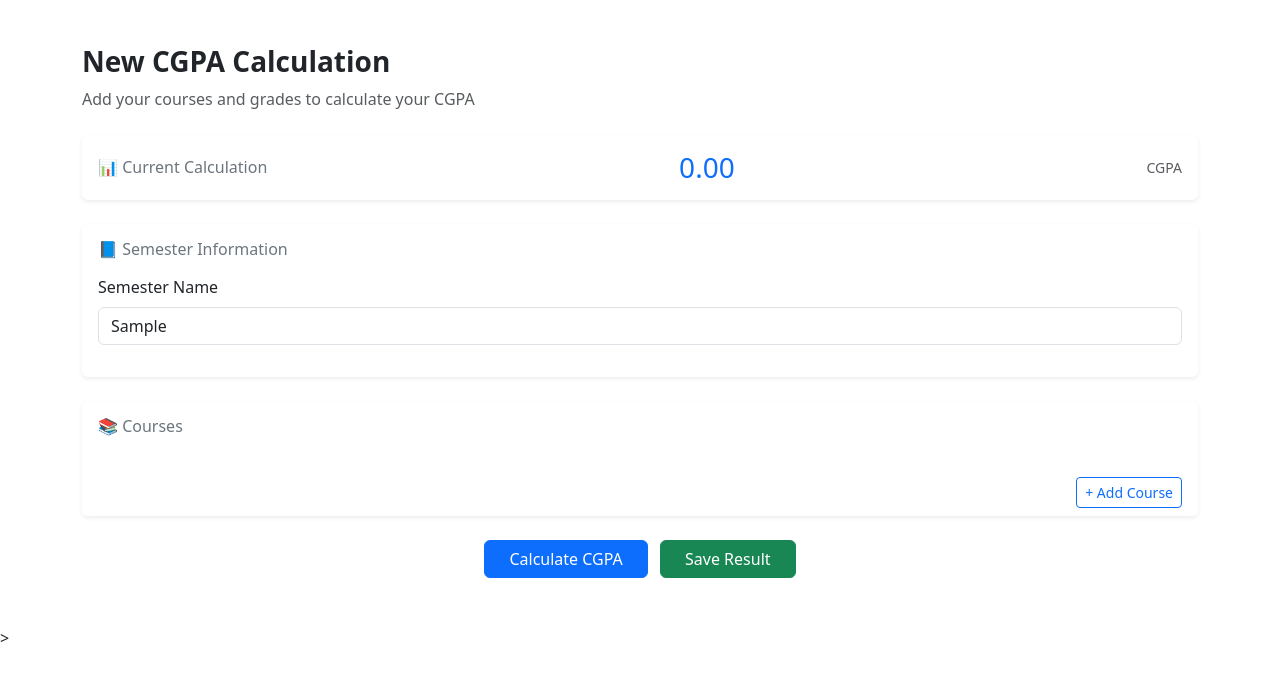
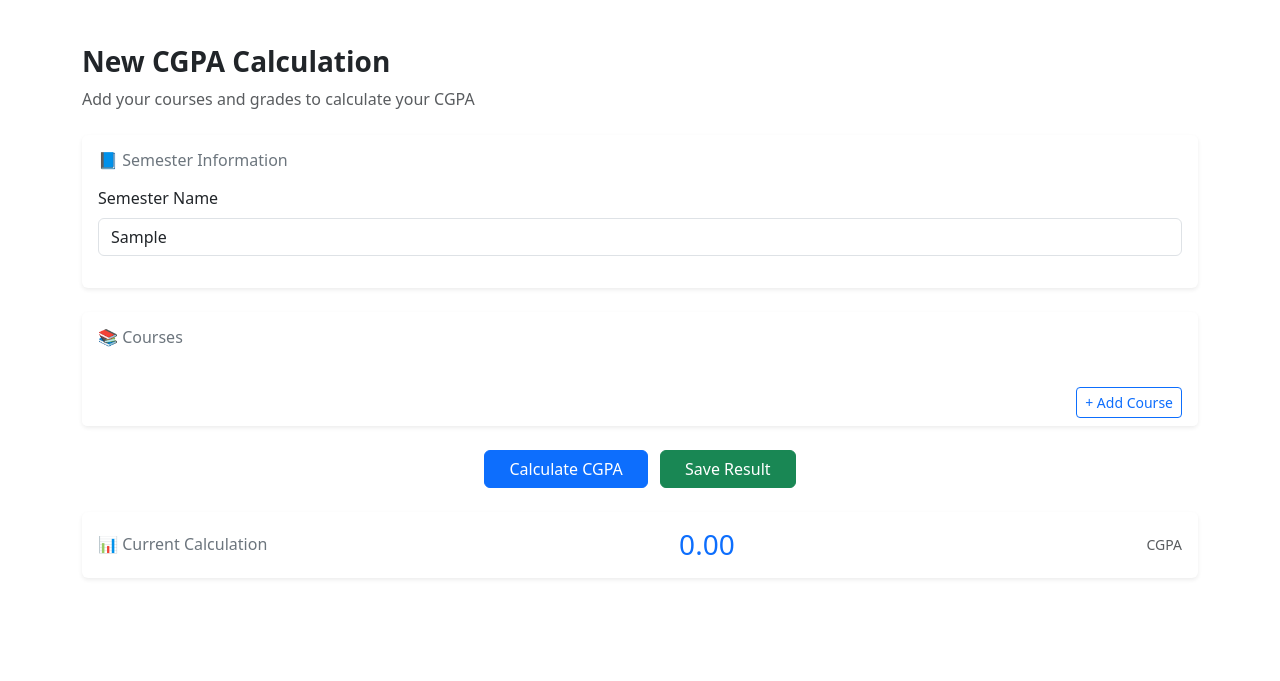
Before and after one commit to ChamzDcoder/gradeTrack-chamberlain, a plain HTML site: page pages/calculator.html in a window 1280 px wide. Both pictures are taken after typing "Sample" into the empty fields and a click on the button "Calculate CGPA". Shown: the part 67-748 px from the top of the page. Drawn offline with nearby package versions, Linux system fonts and the light colour scheme.

Commit message:
update changes

```diff
--- a/assets/js/calculator.js
+++ b/assets/js/calculator.js
@@ -1,3 +1,4 @@
+
 function showToast(message, type = "primary") {
   const toastEl = document.getElementById("toast");
   const toastBody = document.getElementById("toastBody");
@@ -78,7 +79,16 @@ function showToast(message, type = "primary") {
     showToast("⚠️ Fill all fields!", "warning");
     return;
   }
-      cgpaResult.textContent = calculateCGPA();
+
+  const cgpa = calculateCGPA();
+  cgpaResult.textContent = cgpa;
+
+  // Show the card below the buttons
+  const card = document.getElementById("currentCalculationCard");
+  card.style.display = "block";
+
+  // Smooth scroll to the card
+  card.scrollIntoView({ behavior: "smooth", block: "start" });
 });
 
 document.getElementById("saveBtn").addEventListener("click", () => {
@@ -115,14 +125,13 @@ function showToast(message, type = "primary") {
   setTimeout(() => window.location.href = "dashboard.html", 1200);
 });
 
-
+// Delete account
 document.getElementById("deleteAccountBtn").addEventListener("click", function () {
   const currentUser = JSON.parse(localStorage.getItem("currentUser"));
   if (!currentUser) {
     showToast("❌ User not found. Please log in again.", "danger");
     return;
   }
-
 
   const userId = currentUser._id || currentUser.id || null;
   if (!userId) {
@@ -137,7 +146,6 @@ function showToast(message, type = "primary") {
   })
   .then(res => {
     if (!res.ok) {
-      e
       return res.json().then(body => {
         const msg = (body && (body.message || JSON.stringify(body))) || "Failed to delete account";
         throw new Error(msg);
@@ -155,7 +163,7 @@ function showToast(message, type = "primary") {
   });
 });
 
-
+// Logout
 document.getElementById("logoutBtn").addEventListener("click", () => {
   localStorage.removeItem("currentUser");
   window.location.replace("login.html");
--- a/pages/calculator.html
+++ b/pages/calculator.html
@@ -27,7 +27,6 @@
           <li class="nav-item"><a class="nav-link" href="calculator.html">CGPA Calculator</a></li>
         </ul>
 
-
         <div class="dropdown me-2">
           <button class="btn bg-transparent dropdown-toggle border-0" id="profileDropdown" data-bs-toggle="dropdown">
             <i class="bi bi-person-circle fs-4"></i>
@@ -46,14 +45,6 @@
     <div class="mb-4">
       <h3 class="fw-bold text-dark">New CGPA Calculation</h3>
       <p class="text-muted">Add your courses and grades to calculate your CGPA</p>
-    </div>
-
-    <div class="card shadow-sm border-0 mb-4">
-      <div class="card-body d-flex justify-content-between align-items-center">
-        <h6 class="text-secondary mb-0">📊 Current Calculation</h6>
-        <h3 id="cgpaResult" class="text-primary mb-0">0.00</h3>
-        <small class="text-muted">CGPA</small>
-      </div>
     </div>
 
     <div class="card shadow-sm border-0 mb-4">
@@ -76,13 +67,22 @@
       </div>
     </div>
 
-    <div class="text-center">
+    <!-- Buttons -->
+    <div class="text-center mb-4">
       <button id="calculateBtn" class="btn btn-primary px-4 me-2">Calculate CGPA</button>
       <button id="saveBtn" class="btn btn-success px-4">Save Result</button>
     </div>
+
+    <!-- Current Calculation (moved below, hidden initially) -->
+    <div id="currentCalculationCard" class="card shadow-sm border-0 mb-4" style="display: none;">
+      <div class="card-body d-flex justify-content-between align-items-center">
+        <h6 class="text-secondary mb-0">📊 Current Calculation</h6>
+        <h3 id="cgpaResult" class="text-primary mb-0">0.00</h3>
+        <small class="text-muted">CGPA</small>
+      </div>
+    </div>
   </div>
 
-  >
   <div class="position-fixed bottom-0 end-0 p-3" style="z-index: 11">
     <div id="toast" class="toast align-items-center text-white bg-primary border-0" role="alert">
       <div class="d-flex">
```
Also changed, not shown: index.html (+5 -2 lines), 1 other file. Lines whose indentation alone changed are shown as unchanged.
